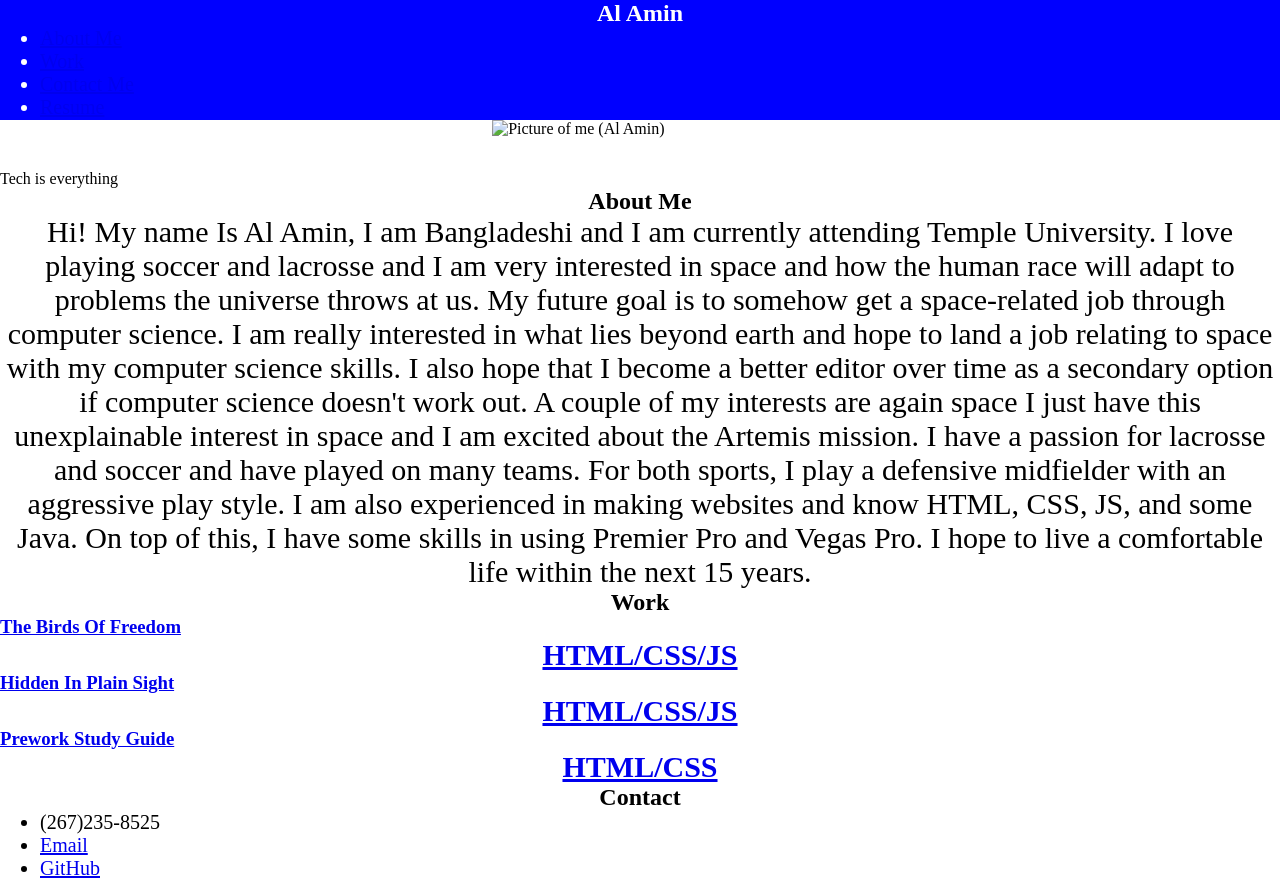
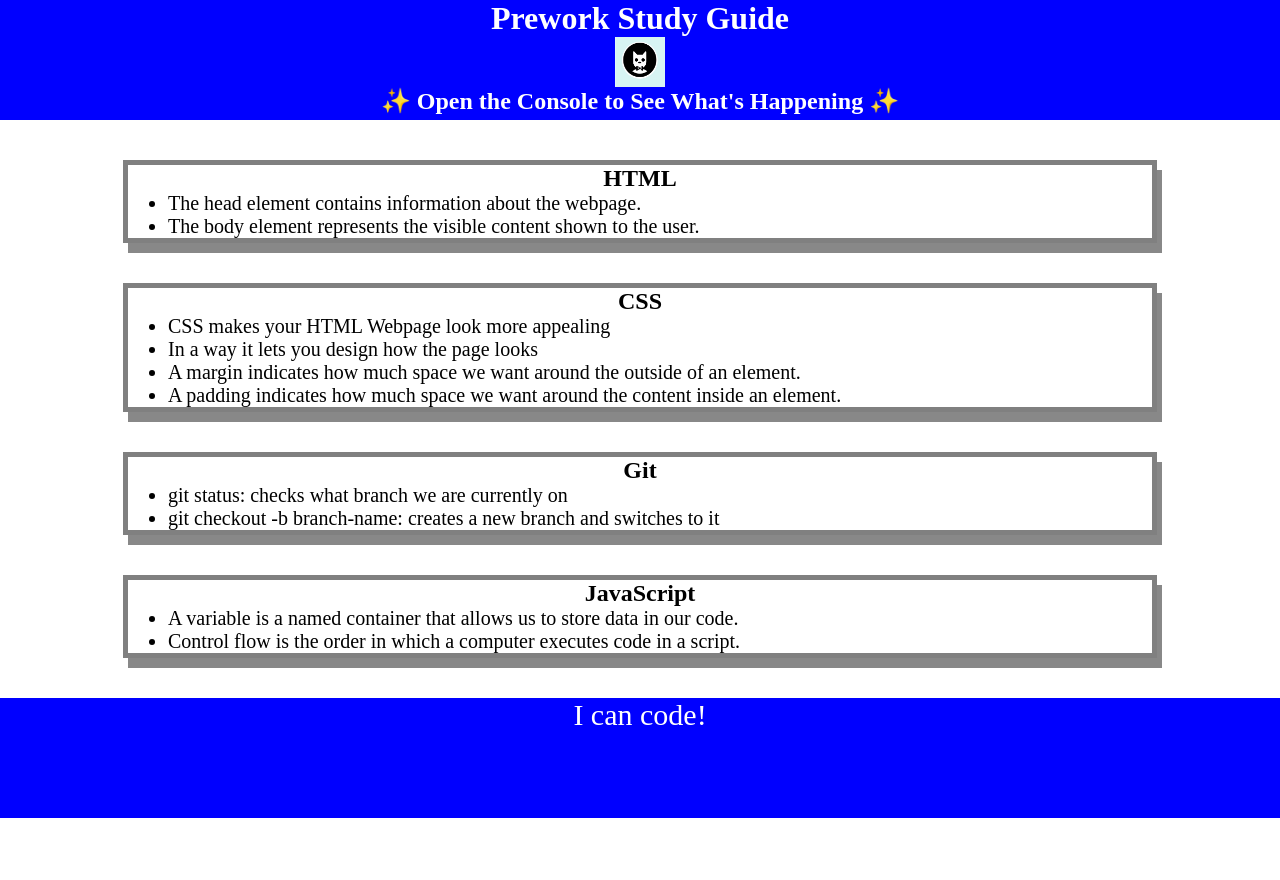
Before and after one commit to Unevailable/prework-study-guide, a plain HTML site: page index.html in a window 1280 px wide. After the commit the page ends 818 px from the top, so only its background shows below. Drawn offline with Linux system fonts and the light colour scheme; files that its build step writes are made by us from their sources.

Commit message:
Update index.html

```diff
--- a/index.html
+++ b/index.html
@@ -1,99 +1,70 @@
 <!DOCTYPE html>
 <html lang="en">
+  <head>
+    <meta charset="UTF-8" />
+    <meta http-equiv="X-UA-Compatible" content="IE=edge" />
+    <meta name="viewport" content="width=device-width, initial-scale=1.0" />
+    <link rel="stylesheet" href="./assets/style.css">
+    <title>Prework Study Guide</title>
+  </head>
+  <script src="./assets/script.js"></script>
+  <body>
+    <header id="header">
+      <h1>Prework Study Guide</h1>
+      <img src="./assets/bowtie-cat.png" alt="Profile image of cat wearing a bow tie." />
+      <h2>✨ Open the Console to See What's Happening ✨</h2>
+    </header>
+    <main>
+      <section class="card" id="html-section">
 
-<head>
-    <meta charset="UTF-8">
-    <meta name="viewport" content="width=device-width, initial-scale=1.0">
-    <link rel="stylesheet" href="./assets/css/style.css"> <!-- links to the CSS -->
-    <title>Al Amin's Portfolio</title>
-</head>
+        <h2>HTML</h2>
 
-<body>
+        <ul>
+          <li>The head element contains information about the webpage.</li>
+          <li>The body element represents the visible content shown to the user.</li>
+        </ul>
 
-    <header>
-        <section class="header">
-            <h1> Al Amin</h1>
-            <section>
-                <ul>
-                    <li>
-                        <!--links to each section of the page-->
-                        <a href="#about-me">About Me</a>
-                    </li>
-                    <li>
-                        <a href="#Work">Work</a>
-                    </li>
-                    <li>
-                        <a href="#contact-me">Contact Me</a>
-                    </li>
-                    <li>
-                        <a href="#Resume">Resume</a>
-                    </li>
-                </ul>
-            </section>
-        </section>
-    </header>
-
-    <!-- Banner -->
-    <section class="banner">
-        <img src="./assets/images/al.JPG" alt="Picture of me (Al Amin)" style=" width: 23.1%; max-witdh: 100px;">
     </section>
 
-    <!-- Text on Banner-->
-    <section class="text-banner">
-        <text-banner> Tech is everything </text-banner>
+    <section class="card" id="css-section">
+
+      <h2>CSS</h2>
+
+      <ul>
+        <li>CSS makes your HTML Webpage look more appealing</li>
+        <li>In a way it lets you design how the page looks</li>
+        <li>A margin indicates how much space we want around the outside of an element.</li>
+        <li>A padding indicates how much space we want around the content inside an element.</li>
+      </ul>
+
     </section>
 
-    <!-- about me -->
-    <section class="content">
-        <section id="about-me" class="about-me">
-            <h2>About Me</h2>
-            <p> Hi! My name Is Al Amin, I am Bangladeshi and I am currently attending Temple University. I love playing soccer and lacrosse and I am very interested in space and how the human race will adapt to problems the universe throws at us. My future goal is to somehow get a space-related job through computer science. I am really interested in what lies beyond earth and hope to land a job relating to space with my computer science skills. I also hope that I become a better editor over time as a secondary option if computer science doesn't work out. A couple of my interests are again space I just have this unexplainable interest in space and I am excited about the Artemis mission. I have a passion for lacrosse and soccer and have played on many teams. For both sports, I play a defensive midfielder with an aggressive play style. I am also experienced in making websites and know HTML, CSS, JS, and some Java. On top of this, I have some skills in using Premier Pro and Vegas Pro. I hope to live a comfortable life within the next 15 years. </p>
-        </section>
+    <section class="card" id="git-section">
 
-        <!-- Work -->
-        <section id="Work" class="Work">
-            <h2>Work</h2>
+      <h2>Git</h2>
 
-            <a href="https://unevailable.github.io/TheBirdsOfFreedom/index.html" class="Bangladesh-war">
-                <h3>The Birds Of Freedom
-                    <p>HTML/CSS/JS</p>
-                </h3>
+        <ul>
+          <li>git status: checks what branch we are currently on</li>
+          <li>git checkout -b branch-name: creates a new branch and switches to it</li>
+        </ul>
 
-              </a>
+    </section>
 
-              <a href="https://alanwang13.github.io/Hidden-in-plain-sight/" class="health">
-                <h3>Hidden In Plain Sight
-                    <p>HTML/CSS/JS</p>
-                </h3>
-              </a>
+    <section class="card" id="javascript-section">
 
+      <h2>JavaScript</h2>
 
-              <a href="https://unevailable.github.io/prework-study-guide/" class="pre-work">
-                <h3>Prework Study Guide
-                    <p>HTML/CSS</p>
-                </h3>
-              </a>
+        <ul>
+          <li>A variable is a named container that allows us to store data in our code.</li>
+          <li>Control flow is the order in which a computer executes code in a script.</li>
+        </ul>
 
-        </section>
+    </section>
+    </main>
 
-
-    <!-- Contact Me -->
-    <section id="contact-me" class="contact-me">
-        <h2>Contact</h2>
-                <ul>
-            <li>
-                <a>(267)235-8525</a>
-            </li>
-            <li>
-                <a href="mailto:al.amin003@hotmail.com">Email</a>
-            </li>
-            <li>
-                <a href="https://github.com/Unevailable" target="_blank">GitHub</a>
-            </li>
-        </ul>
-    </section>
-    </section>
-</section>
-</body>
-
+    <footer>
+      <p>I can code!</p>
+    </footer>
+    <script src="./assets/script.js"></script>
+  </body>
 </html>
```
